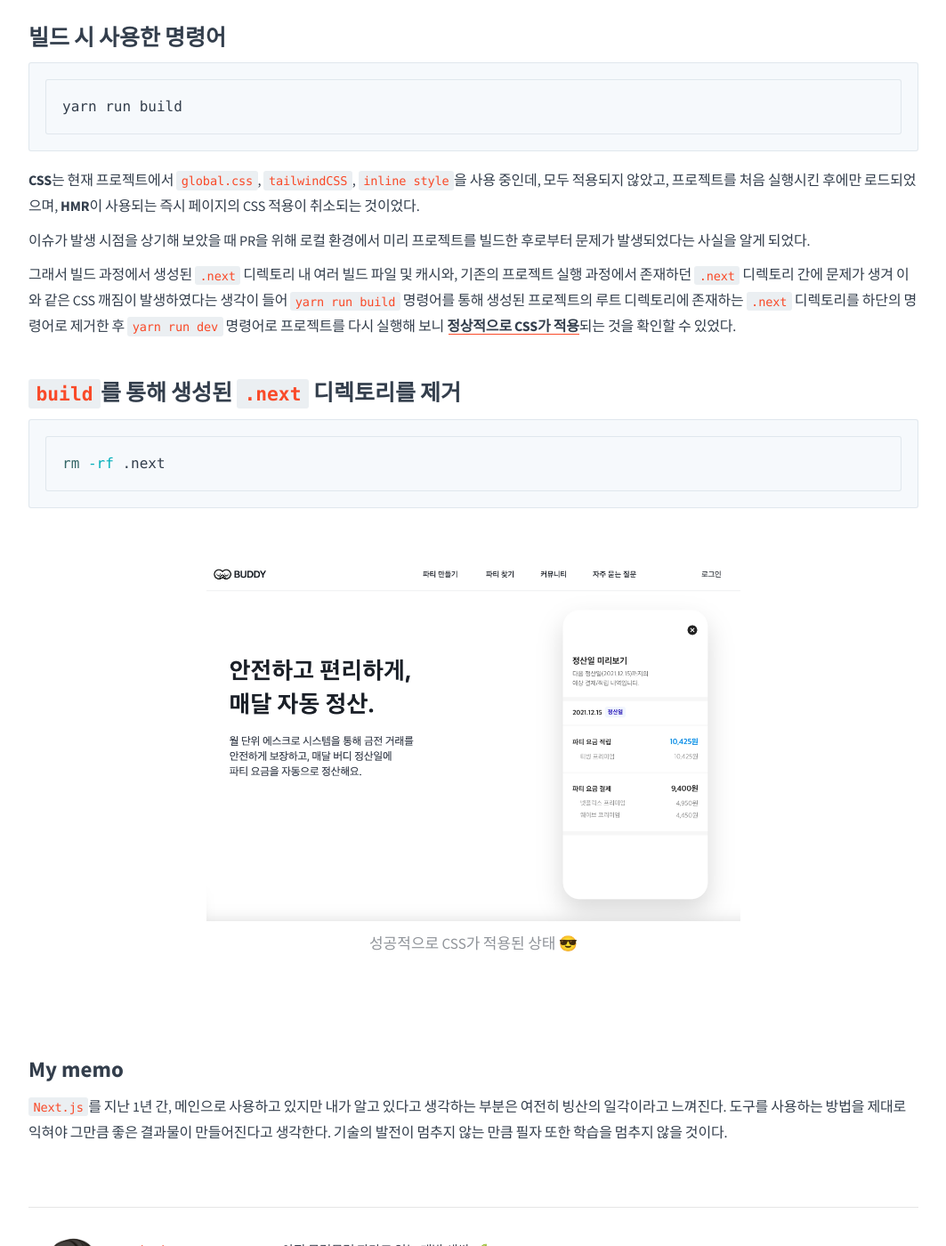
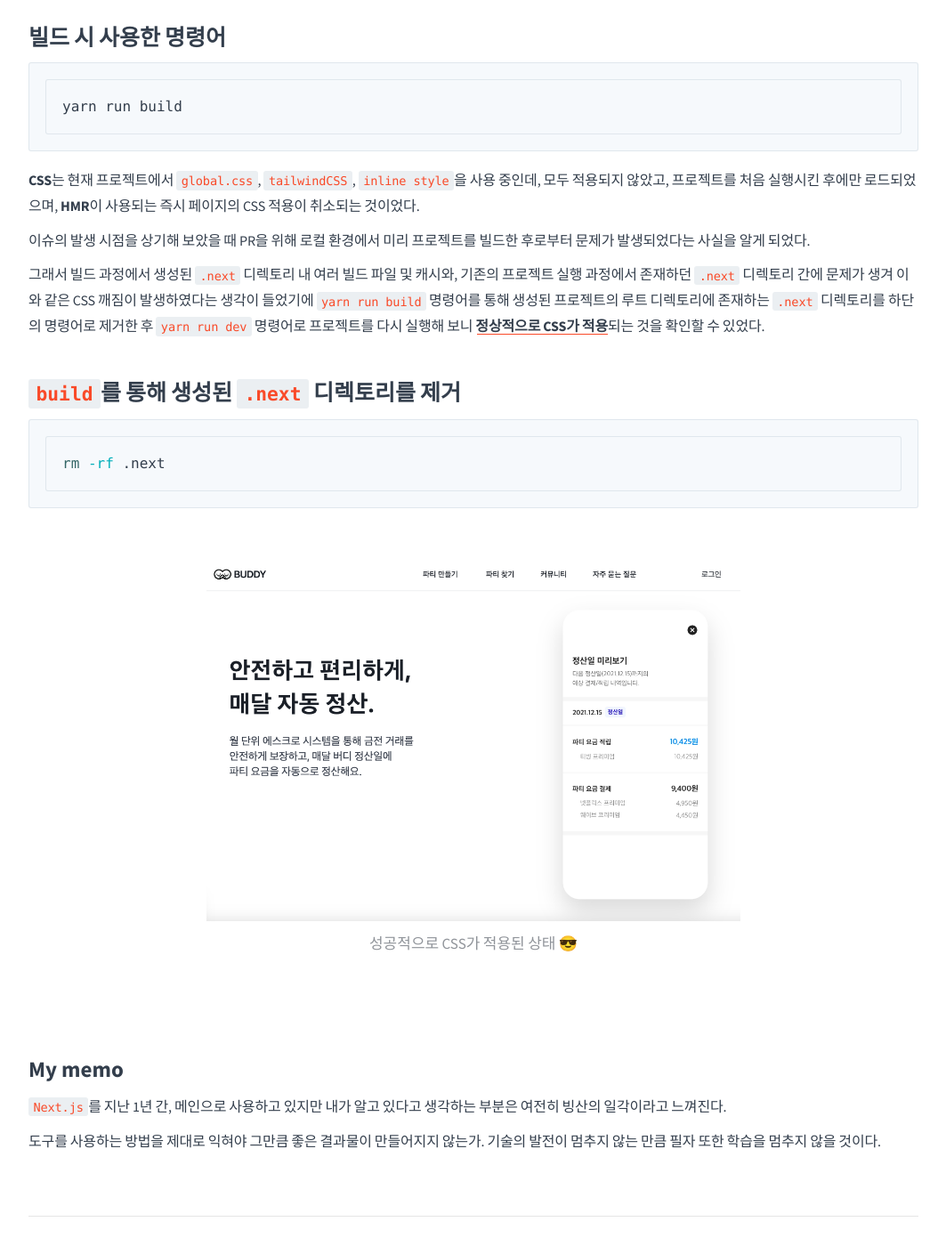
Before and after one commit to developersung13/developersung-blog, a Jekyll site: the page built from blog/nextjs-css-not-applied/index.md, in a window 1280 px wide and 1400 px high, scrolled down 1629 px. Shown: the whole window at 89% size, without its empty margins (108-1171 px from the left). Built offline with Jekyll 4.4.1, drawn with Linux system fonts in a browser that asks for light colours; comment, search, counter and statistics services are not loaded.

Commit message:
[blog] {Next.js 14 갑자기 CSS 적용이 안 된다면?} 게시글 내용 일부 수정

```diff
--- a/blog/nextjs-css-not-applied/index.md
+++ b/blog/nextjs-css-not-applied/index.md
@@ -40,9 +40,9 @@
 
 **CSS**는 현재 프로젝트에서 `global.css`, `tailwindCSS`, `inline style`을 사용 중인데, 모두 적용되지 않았고, 프로젝트를 처음 실행시킨 후에만 로드되었으며, **HMR**이 사용되는 즉시 페이지의 CSS 적용이 취소되는 것이었다.
 
-이슈가 발생 시점을 상기해 보았을 때 PR을 위해 로컬 환경에서 미리 프로젝트를 빌드한 후로부터 문제가 발생되었다는 사실을 알게 되었다.
+이슈의 발생 시점을 상기해 보았을 때 PR을 위해 로컬 환경에서 미리 프로젝트를 빌드한 후로부터 문제가 발생되었다는 사실을 알게 되었다.
 
-그래서 빌드 과정에서 생성된 `.next` 디렉토리 내 여러 빌드 파일 및 캐시와, 기존의 프로젝트 실행 과정에서 존재하던 `.next` 디렉토리 간에 문제가 생겨 이와 같은 CSS 깨짐이 발생하였다는 생각이 들어 `yarn run build` 명령어를 통해 생성된 프로젝트의 루트 디렉토리에 존재하는 `.next` 디렉토리를 하단의 명령어로 제거한 후 `yarn run dev` 명령어로 프로젝트를 다시 실행해 보니 **[정상적으로 CSS가 적용](#css-success-applied)**되는 것을 확인할 수 있었다.
+그래서 빌드 과정에서 생성된 `.next` 디렉토리 내 여러 빌드 파일 및 캐시와, 기존의 프로젝트 실행 과정에서 존재하던 `.next` 디렉토리 간에 문제가 생겨 이와 같은 CSS 깨짐이 발생하였다는 생각이 들었기에 `yarn run build` 명령어를 통해 생성된 프로젝트의 루트 디렉토리에 존재하는 `.next` 디렉토리를 하단의 명령어로 제거한 후 `yarn run dev` 명령어로 프로젝트를 다시 실행해 보니 **[정상적으로 CSS가 적용](#css-success-applied)**되는 것을 확인할 수 있었다.
 
 ## `build`를 통해 생성된 `.next` 디렉토리를 제거
 
@@ -61,4 +61,6 @@
 
 ## My memo
 
-`Next.js`를 지난 1년 간, 메인으로 사용하고 있지만 내가 알고 있다고 생각하는 부분은 여전히 빙산의 일각이라고 느껴진다. 도구를 사용하는 방법을 제대로 익혀야 그만큼 좋은 결과물이 만들어진다고 생각한다. 기술의 발전이 멈추지 않는 만큼 필자 또한 학습을 멈추지 않을 것이다.
+`Next.js`를 지난 1년 간, 메인으로 사용하고 있지만 내가 알고 있다고 생각하는 부분은 여전히 빙산의 일각이라고 느껴진다.
+
+도구를 사용하는 방법을 제대로 익혀야 그만큼 좋은 결과물이 만들어지지 않는가. 기술의 발전이 멈추지 않는 만큼 필자 또한 학습을 멈추지 않을 것이다.
```
